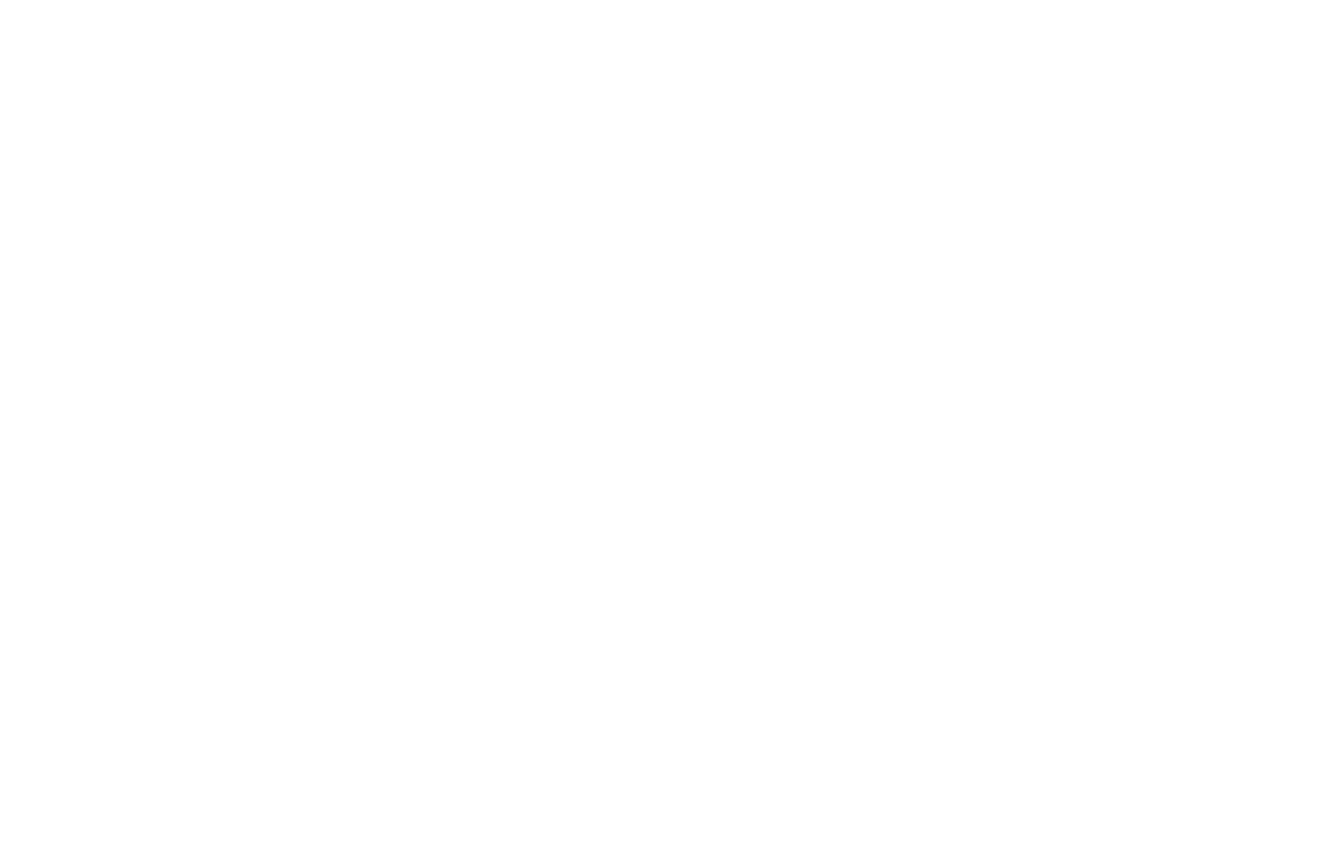
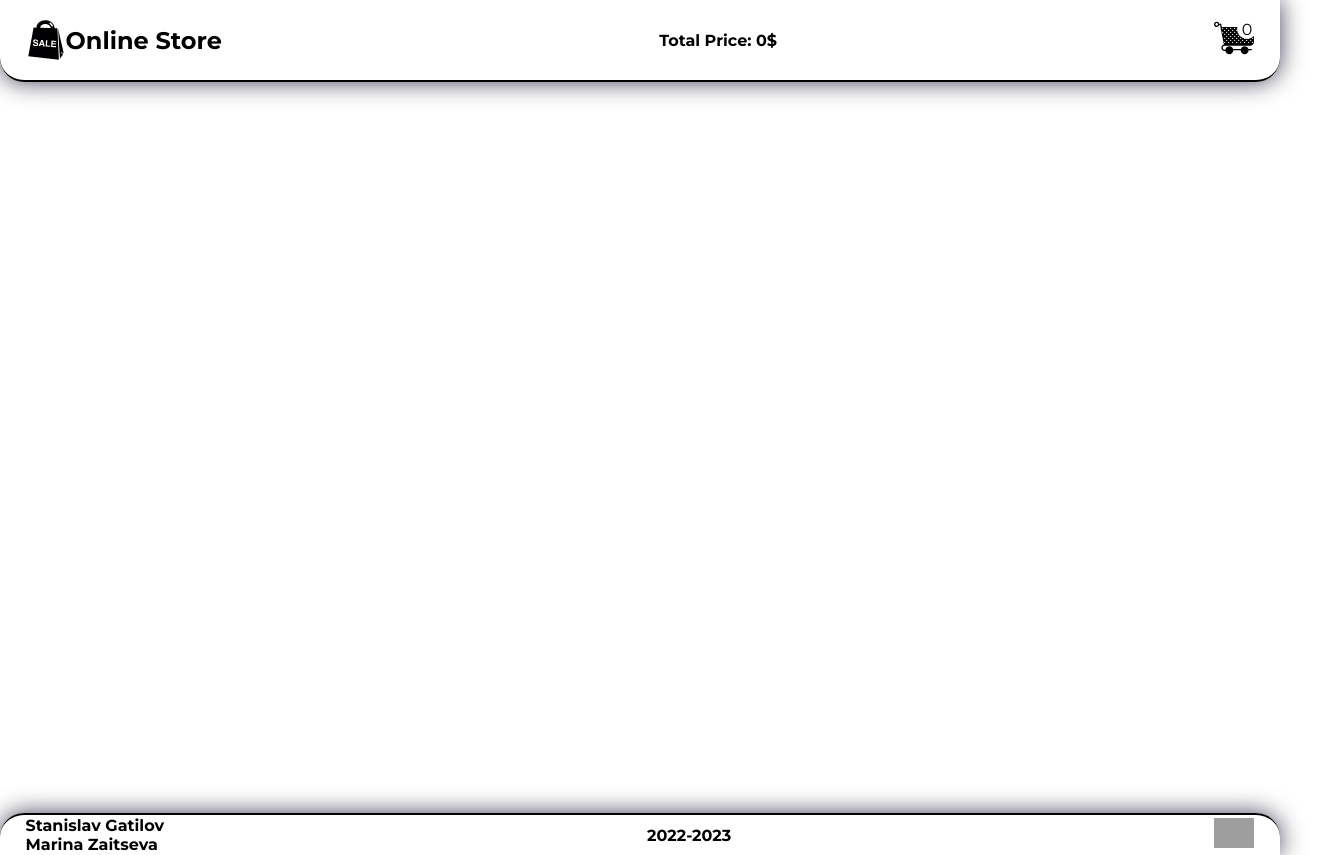
Before and after one commit to Stangat/online-store, a website built with webpack: page src/index.html in a window 1280 px wide. Shown: the whole page, 1331 px wide, since content can reach past the window. Before the commit the page ends 800 px from the top, so only its background shows below. Built offline with nearby package versions, Linux system fonts and the light colour scheme; grey boxes are pictures that could not be loaded; files whose address does not match are found by name.

Commit message:
start create header and footer components

```diff
--- /dev/null
+++ b/src/components/footer/footer.scss
@@ -0,0 +1,23 @@
+.footer {
+  display: flex;
+  justify-content: space-between;
+  min-height: 5vh;
+  border-top: 2px solid black;
+  border-radius: 1.5rem 1.5rem 0 0;
+  align-items: center;
+  padding-left: 2%;
+  padding-right: 2%;
+  font-family: 'Montserrat', sans-serif;
+  box-shadow: 0 0 25px rgb(0 0 31 / 75%);
+}
+.footer__link__image {
+  width: 40px;
+}
+.footer__autors {
+  display: flex;
+  flex-direction: column;
+  font-weight: 600;
+}
+.footer__year__total {
+  font-weight: 600;
+}
--- /dev/null
+++ b/src/components/footer/footer.ts
@@ -0,0 +1,47 @@
+import './footer.scss';
+
+export class Footer {
+  create() {
+    const body: HTMLBodyElement | null = document.getElementsByTagName('body')[0];
+    const footer: HTMLElement | null = document.createElement('footer');
+
+    const footerAutors: HTMLDivElement | null = document.createElement('div');
+    const footerAutorsOne: HTMLSpanElement | null  =document.createElement('span')
+    const footerAutorsTwo: HTMLSpanElement | null  =document.createElement('span')
+
+    const footerYear: HTMLDivElement | null = document.createElement('div');
+    const footerYearTotal: HTMLSpanElement | null  =document.createElement('span')
+
+    const footerShcool: HTMLDivElement | null = document.createElement('div');
+    const footerShoolLink: HTMLElement | null = document.createElement('a');
+    const footerShoolImage: HTMLImageElement | null = document.createElement('img');
+
+
+    body.appendChild(footer);
+    footer.classList.add('footer');
+
+    footer.appendChild(footerAutors);
+    footerAutors.classList.add('footer__autors');
+    footerAutors.appendChild(footerAutorsOne);
+    footerAutorsOne.classList.add('footer__autors__one');
+    footerAutorsOne.innerText = 'Stanislav Gatilov';
+    footerAutors.appendChild(footerAutorsTwo);
+    footerAutorsTwo.classList.add('footer__autor');
+    footerAutorsTwo.innerText = 'Marina Zaitseva';
+
+    footer.appendChild(footerYear);
+    footerYear.classList.add('footer__year');
+    footerYear.appendChild(footerYearTotal);
+    footerYearTotal.classList.add('footer__year__total');
+    footerYearTotal.innerText = '2022-2023';
+
+    footer.appendChild(footerShcool);
+    footerShcool.classList.add('footer__shool');
+    footerShcool.appendChild(footerShoolLink)
+    footerShoolLink.classList.add('footer__link');
+    footerShoolLink.setAttribute("href", "https://rs.school/js/")
+    footerShoolLink.appendChild(footerShoolImage)
+    footerShoolImage.classList.add('footer__link__image');
+    footerShoolImage.src = ('https://rs.school/images/rs_school_js.svg')
+  }
+}
--- /dev/null
+++ b/src/components/header/header.scss
@@ -0,0 +1,36 @@
+.header {
+  display: flex;
+  justify-content: space-between;
+  align-items: center;
+  height: 10vh;
+  border-bottom: 2px solid black;
+  border-radius: 0 0 1.5rem 1.5rem;
+  padding-left: 2%;
+  padding-right: 2%;
+  overflow: hidden;
+  justify-content: space-between;
+  font-family: 'Montserrat', sans-serif;
+  box-shadow: 0 0 25px rgb(0 0 31 / 75%);
+}
+.header__brand {
+  display: flex;
+  justify-content: space-between;
+}
+.header__price {
+    font-weight: 600;
+}
+.header__cart__image {
+  position: relative;
+}
+.header__cart__total {
+  position: absolute;
+  top: 19px;
+  right: 23px;
+  width: 20px;
+  height: 20px;
+  background-color: white;
+  display: flex;
+  align-items: center;
+  justify-content: center;
+  border-radius: 50%;
+}
--- /dev/null
+++ b/src/components/header/header.ts
@@ -0,0 +1,47 @@
+import './header.scss';
+import '../../assets/header-cart.svg'
+import '../../assets/header-sale-bag.svg'
+
+export class Header {
+  create() {
+    const body: HTMLBodyElement | null = document.getElementsByTagName('body')[0];
+    const header: HTMLElement | null = document.createElement('header');
+
+    const headerBrand: HTMLDivElement | null = document.createElement('div');
+    const headerBrandLogo: HTMLImageElement | null = document.createElement('img');
+    const headerBrandName: HTMLElement | null = document.createElement('h2');
+
+    const headerPrice: HTMLDivElement | null = document.createElement('div');
+    const headerPriceTotal: HTMLSpanElement | null  =document.createElement('span')
+
+    const headerCart: HTMLDivElement | null = document.createElement('div');
+    const headerCartImage: HTMLImageElement | null = document.createElement('img');
+    const headerCartTotal: HTMLSpanElement | null = document.createElement('span');
+
+    body.appendChild(header);
+    header.classList.add('header');
+
+    header.appendChild(headerBrand);
+    headerBrand.classList.add('header__brand');
+    headerBrand.appendChild(headerBrandLogo);
+    headerBrandLogo.classList.add('header__brand__logo');
+    headerBrandLogo.src = 'header-sale-bag.svg'
+    headerBrand.appendChild(headerBrandName);
+    headerBrandName.classList.add('header__brand__name');
+    headerBrandName.innerText = 'Online Store';
+
+    header.appendChild(headerPrice);
+    headerPrice.classList.add('header__price');
+    headerPrice.appendChild(headerPriceTotal)
+    headerPriceTotal.innerText = 'Total Price: 0$'
+
+    header.appendChild(headerCart);
+    headerCart.classList.add('header__cart');
+    headerCart.appendChild(headerCartImage)
+    headerCartImage.classList.add('header__cart__image');
+    headerCartImage.src = 'header-cart.svg'
+    headerCart.appendChild(headerCartTotal)
+    headerCartTotal.classList.add('header__cart__total');
+    headerCartTotal.innerText = '0'
+  }
+}
--- /dev/null
+++ b/src/components/main/main.scss
@@ -0,0 +1,7 @@
+.main {
+    min-height: 85vh;
+    width: 100%;
+    padding: 2%;
+    display: flex;
+    justify-content: center;
+}
--- /dev/null
+++ b/src/components/main/main.ts
@@ -0,0 +1,10 @@
+import './main.scss';
+export class Main {
+  create() {
+    const body: HTMLBodyElement | null = document.getElementsByTagName('body')[0];
+    const main: HTMLElement | null = document.createElement('main');
+
+    body.appendChild(main);
+    main.classList.add('main');
+  }
+}
--- /dev/null
+++ b/src/global.scss
@@ -0,0 +1,3 @@
+body {
+    margin: 0;
+}
--- a/src/index.html
+++ b/src/index.html
@@ -5,6 +5,9 @@
     <meta http-equiv="X-UA-Compatible" content="IE=edge" />
     <meta name="viewport" content="width=device-width, initial-scale=1.0" />
     <title>Online-store</title>
+    <link rel="preconnect" href="https://fonts.googleapis.com" />
+    <link rel="preconnect" href="https://fonts.gstatic.com" crossorigin />
+    <link href="https://fonts.googleapis.com/css2?family=Montserrat:wght@400;700&display=swap" rel="stylesheet" />
   </head>
   <body></body>
 </html>
--- a/src/index.ts
+++ b/src/index.ts
@@ -0,0 +1,8 @@
+import './global.scss';
+import { Footer } from './components/footer/footer';
+import { Header } from './components/header/header';
+import { Main } from './components/main/main';
+
+new Header().create();
+new Main().create()
+new Footer().create();
```
Also changed, not shown: src/assets/header-cart.svg (added), src/assets/header-sale-bag.svg (added), 3 other files.
